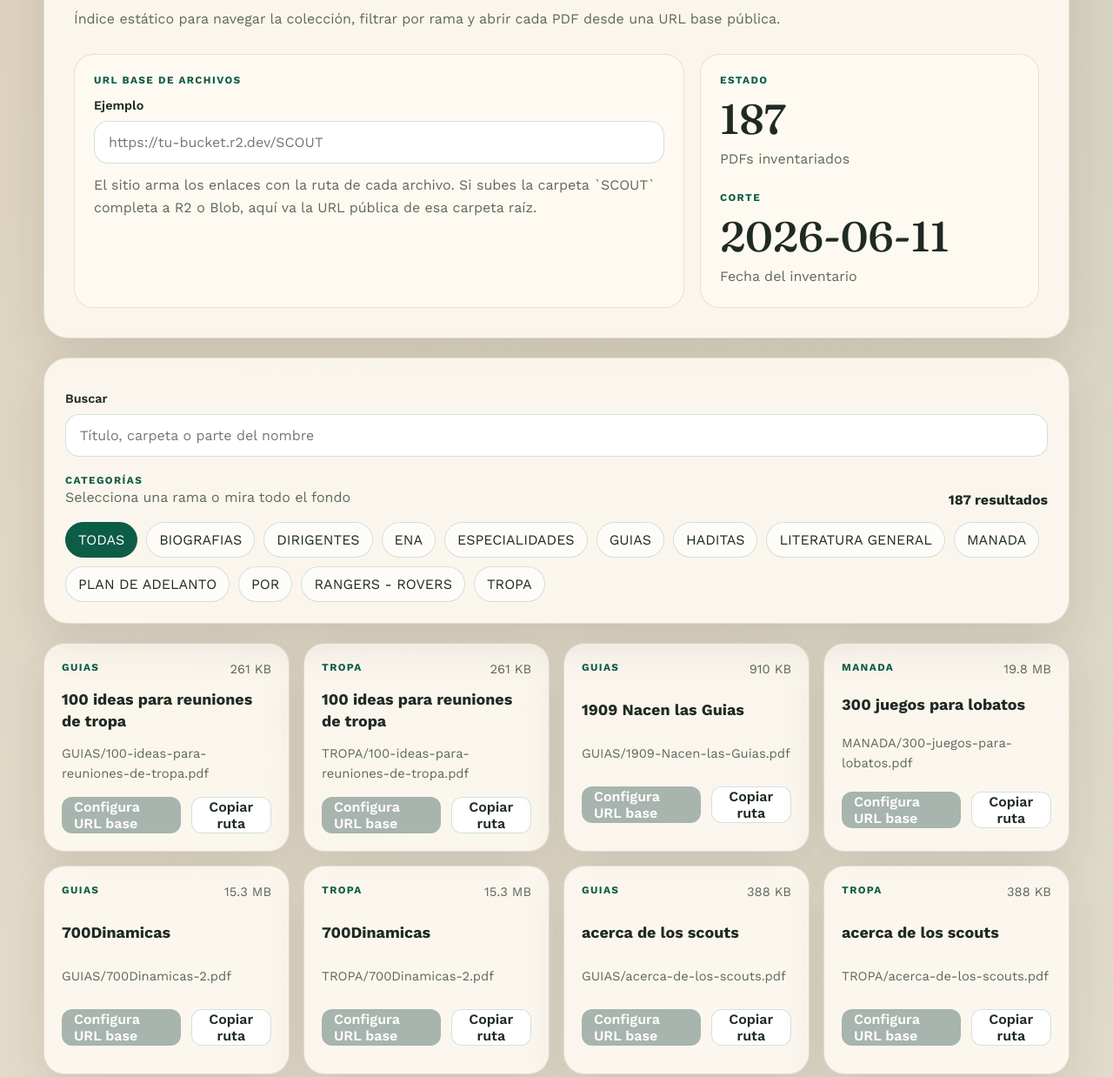
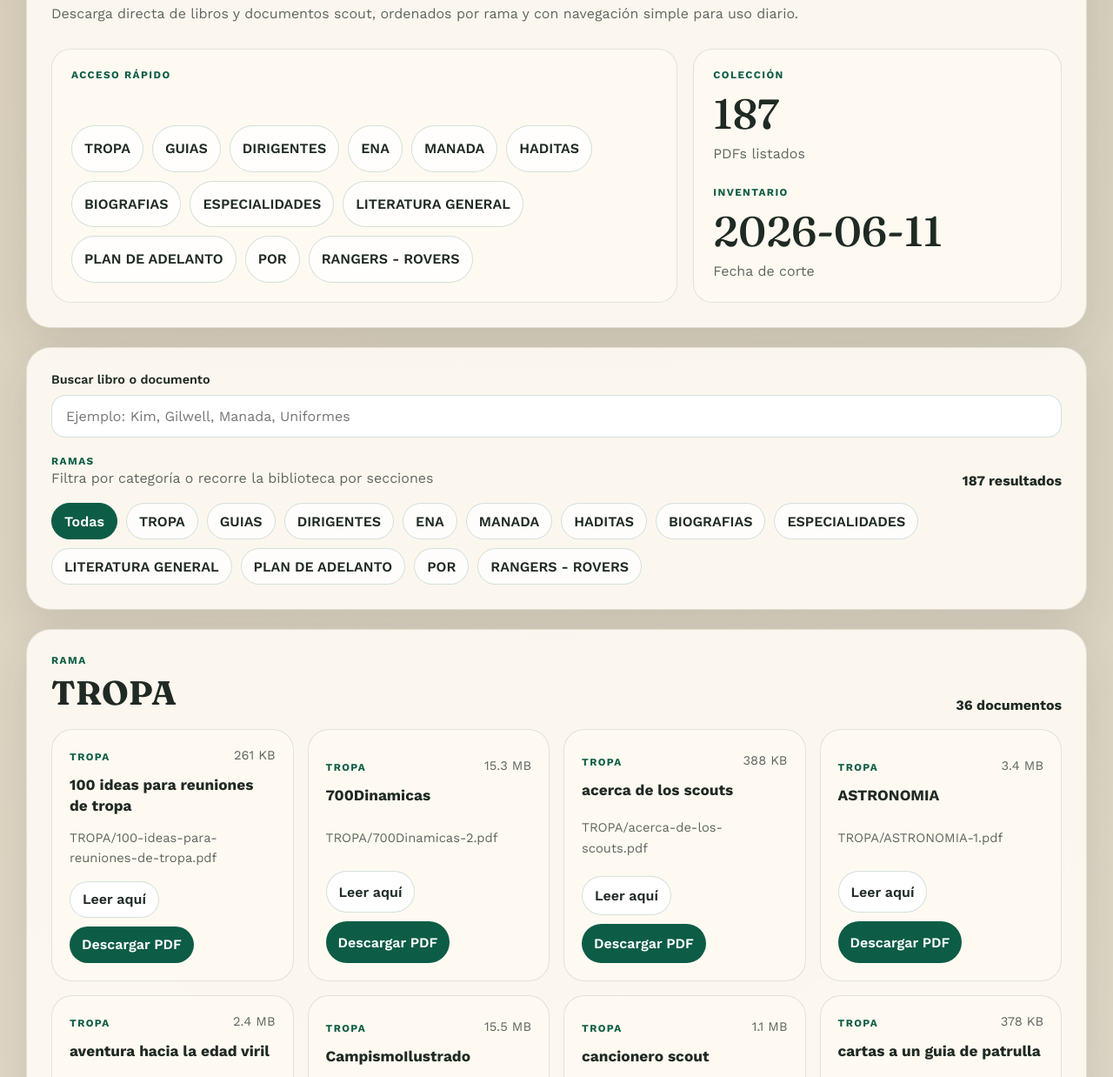
Before and after one commit to NachoPDFdev/Biblioteca-scout-chile, a plain HTML site: page index.html in a window 1280 px wide. Shown: the part 321-1559 px from the top of the page at 87% size. Drawn offline with nearby package versions, Linux system fonts and the light colour scheme.

Commit message:
Use config.js + add R2 viewer and sectioned UI
Replace the manual base-URL input with a fixed config.js (window.SCOUT_LIBRARY_CONFIG.assetBaseUrl) and wire app.js to use it. Refactor app.js to render quick navigation, grouped category sections, prioritized category ordering, card templates, and an inline PDF viewer (open/close, iframe) while simplifying filtering and URL building. Update index.html to remove the base-url form, add section/ card templates, quick-nav, config warning, and include config.js. Update styles.css to support the new layout, viewer, and visual tweaks. README edited to document config.js and R2 usage and deployment notes.

```diff
--- a/app.js
+++ b/app.js
@@ -1,22 +1,33 @@
+const CONFIG = window.SCOUT_LIBRARY_CONFIG || {};
+const ASSET_BASE_URL = normalizeBaseUrl(CONFIG.assetBaseUrl || "");
+
 const state = {
   items: [],
   query: "",
   category: "TODAS",
-  baseUrl: localStorage.getItem("scoutLibraryBaseUrl") || "",
 };
 
 const els = {
-  baseUrl: document.querySelector("#base-url"),
   search: document.querySelector("#search"),
   categoryChips: document.querySelector("#category-chips"),
-  results: document.querySelector("#results"),
+  quickNav: document.querySelector("#quick-nav"),
+  sections: document.querySelector("#sections"),
   resultCount: document.querySelector("#result-count"),
   fileCount: document.querySelector("#file-count"),
   generatedAt: document.querySelector("#generated-at"),
-  template: document.querySelector("#card-template"),
+  configWarning: document.querySelector("#config-warning"),
+  sectionTemplate: document.querySelector("#section-template"),
+  cardTemplate: document.querySelector("#card-template"),
+  viewer: document.querySelector("#viewer"),
+  viewerBackdrop: document.querySelector("#viewer-backdrop"),
+  viewerFrame: document.querySelector("#viewer-frame"),
+  viewerTitle: document.querySelector("#viewer-title"),
+  viewerOpen: document.querySelector("#viewer-open"),
+  viewerClose: document.querySelector("#viewer-close"),
 };
 
 const COLLATOR = new Intl.Collator("es", { sensitivity: "base" });
+const PRIORITY_CATEGORIES = ["TROPA", "GUIAS", "DIRIGENTES", "ENA", "MANADA", "HADITAS"];
 
 boot();
 
@@ -24,109 +35,148 @@ async function boot() {
   const response = await fetch("./inventory.json");
   const data = await response.json();
   state.items = data.items;
+
   els.fileCount.textContent = String(data.fileCount);
   els.generatedAt.textContent = data.generatedAt;
-  els.baseUrl.value = state.baseUrl;
+  els.configWarning.hidden = Boolean(ASSET_BASE_URL);
 
   renderCategories();
-  renderResults();
+  renderQuickNav();
+  renderSections();
 
-  els.search.addEventListener("input", onSearchInput);
-  els.baseUrl.addEventListener("input", onBaseUrlInput);
-}
-
-function onSearchInput(event) {
+  els.search.addEventListener("input", (event) => {
     state.query = event.target.value.trim().toLowerCase();
-  renderResults();
-}
-
-function onBaseUrlInput(event) {
-  state.baseUrl = normalizeBaseUrl(event.target.value);
-  localStorage.setItem("scoutLibraryBaseUrl", state.baseUrl);
-  renderResults();
+    renderSections();
+  });
+  els.viewerClose.addEventListener("click", closeViewer);
+  els.viewerBackdrop.addEventListener("click", closeViewer);
 }
 
 function renderCategories() {
-  const categories = ["TODAS", ...new Set(state.items.map((item) => item.category).sort(COLLATOR.compare))];
+  const categories = ["TODAS", ...orderedCategories()];
   els.categoryChips.replaceChildren();
 
   for (const category of categories) {
     const button = document.createElement("button");
     button.type = "button";
     button.className = `chip${category === state.category ? " is-active" : ""}`;
-    button.textContent = category;
+    button.textContent = formatCategory(category);
     button.addEventListener("click", () => {
       state.category = category;
       renderCategories();
-      renderResults();
+      renderSections();
     });
     els.categoryChips.appendChild(button);
   }
 }
 
-function renderResults() {
-  const filtered = state.items.filter((item) => {
-    const matchesCategory = state.category === "TODAS" || item.category === state.category;
-    if (!matchesCategory) return false;
+function renderQuickNav() {
+  els.quickNav.replaceChildren();
 
-    if (!state.query) return true;
+  for (const category of orderedCategories()) {
+    const link = document.createElement("a");
+    link.className = "quick-link";
+    link.href = `#section-${slugify(category)}`;
+    link.textContent = formatCategory(category);
+    els.quickNav.appendChild(link);
+  }
+}
 
-    const haystack = `${item.title} ${item.file} ${item.category}`.toLowerCase();
-    return haystack.includes(state.query);
-  });
+function renderSections() {
+  const visible = filteredItems();
+  els.resultCount.textContent = `${visible.length} resultados`;
+  els.sections.replaceChildren();
 
-  filtered.sort((a, b) => COLLATOR.compare(a.title, b.title));
-  els.resultCount.textContent = `${filtered.length} resultados`;
-  els.results.replaceChildren();
-
-  if (!filtered.length) {
+  if (!visible.length) {
     const empty = document.createElement("article");
     empty.className = "empty-state";
-    empty.innerHTML = "<strong>Sin resultados.</strong><p>Prueba otra búsqueda o vuelve a \"TODAS\".</p>";
-    els.results.appendChild(empty);
+    empty.innerHTML = "<strong>Sin resultados.</strong><p>Prueba otro término o vuelve a todas las ramas.</p>";
+    els.sections.appendChild(empty);
     return;
   }
 
-  for (const item of filtered) {
-    const fragment = els.template.content.cloneNode(true);
+  for (const category of orderedCategories()) {
+    const items = visible
+      .filter((item) => item.category === category)
+      .sort((a, b) => COLLATOR.compare(a.title, b.title));
+
+    if (!items.length) continue;
+
+    const fragment = els.sectionTemplate.content.cloneNode(true);
+    const section = fragment.querySelector(".category-section");
+    const grid = fragment.querySelector(".section-grid");
+
+    section.id = `section-${slugify(category)}`;
+    fragment.querySelector(".section-kicker").textContent = "Rama";
+    fragment.querySelector(".section-title").textContent = formatCategory(category);
+    fragment.querySelector(".section-count").textContent = `${items.length} documentos`;
+
+    for (const item of items) {
+      grid.appendChild(buildCard(item));
+    }
+
+    els.sections.appendChild(fragment);
+  }
+}
+
+function buildCard(item) {
+  const fragment = els.cardTemplate.content.cloneNode(true);
+  const link = fragment.querySelector(".primary-link");
+  const readButton = fragment.querySelector(".read-button");
   const url = buildAssetUrl(item.file);
-    const card = fragment.querySelector(".card");
-    const link = fragment.querySelector(".primary-link");
-    const copyButton = fragment.querySelector(".ghost-button");
 
-    fragment.querySelector(".card-category").textContent = item.category;
+  fragment.querySelector(".card-category").textContent = formatCategory(item.category);
   fragment.querySelector(".card-size").textContent = formatBytes(item.sizeBytes);
   fragment.querySelector(".card-title").textContent = item.title;
   fragment.querySelector(".card-path").textContent = item.file;
 
   if (url) {
     link.href = url;
+    link.setAttribute("download", "");
+    readButton.addEventListener("click", () => openViewer(item.title, url));
   } else {
     link.removeAttribute("href");
     link.classList.add("is-disabled");
-      link.textContent = "Configura URL base";
+    link.textContent = "Configurar R2";
+    readButton.disabled = true;
   }
 
-    copyButton.addEventListener("click", async () => {
-      try {
-        await navigator.clipboard.writeText(item.file);
-        copyButton.textContent = "Ruta copiada";
-        window.setTimeout(() => {
-          copyButton.textContent = "Copiar ruta";
-        }, 1200);
-      } catch {
-        copyButton.textContent = "No se pudo copiar";
+  return fragment;
 }
+
+function filteredItems() {
+  return state.items.filter((item) => {
+    const matchesCategory = state.category === "TODAS" || item.category === state.category;
+    if (!matchesCategory) return false;
+    if (!state.query) return true;
+
+    const haystack = `${item.title} ${item.file} ${item.category}`.toLowerCase();
+    return haystack.includes(state.query);
   });
+}
 
-    els.results.appendChild(fragment);
-    card.dataset.file = item.file;
+function orderedCategories() {
+  const categories = [...new Set(state.items.map((item) => item.category))];
+  return categories.sort((a, b) => {
+    const ia = PRIORITY_CATEGORIES.indexOf(a);
+    const ib = PRIORITY_CATEGORIES.indexOf(b);
+    if (ia !== -1 || ib !== -1) {
+      if (ia === -1) return 1;
+      if (ib === -1) return -1;
+      return ia - ib;
     }
+    return COLLATOR.compare(a, b);
+  });
+}
+
+function formatCategory(category) {
+  if (category === "TODAS") return "Todas";
+  return category;
 }
 
 function buildAssetUrl(file) {
-  if (!state.baseUrl) return "";
-  return `${normalizeBaseUrl(state.baseUrl)}/${encodePath(file)}`;
+  if (!ASSET_BASE_URL) return "";
+  return `${ASSET_BASE_URL}/${encodePath(file)}`;
 }
 
 function normalizeBaseUrl(value) {
@@ -141,8 +191,24 @@ function encodePath(path) {
 }
 
 function formatBytes(bytes) {
-  if (bytes < 1024 * 1024) {
-    return `${Math.round(bytes / 1024)} KB`;
-  }
+  if (bytes < 1024 * 1024) return `${Math.round(bytes / 1024)} KB`;
   return `${(bytes / (1024 * 1024)).toFixed(1)} MB`;
 }
+
+function slugify(value) {
+  return value.toLowerCase().replace(/[^a-z0-9]+/g, "-").replace(/(^-|-$)/g, "");
+}
+
+function openViewer(title, url) {
+  els.viewerTitle.textContent = title;
+  els.viewerOpen.href = url;
+  els.viewerFrame.src = url;
+  els.viewer.hidden = false;
+  document.body.style.overflow = "hidden";
+}
+
+function closeViewer() {
+  els.viewer.hidden = true;
+  els.viewerFrame.src = "";
+  document.body.style.overflow = "";
+}
--- /dev/null
+++ b/config.js
@@ -0,0 +1,3 @@
+window.SCOUT_LIBRARY_CONFIG = {
+  assetBaseUrl: "https://pub-15f0e572a1844899ade258a6cac7e7b9.r2.dev/SCOUT"
+};
--- a/index.html
+++ b/index.html
@@ -12,38 +12,26 @@
   <body>
     <main class="page-shell">
       <section class="hero">
-        <p class="eyebrow">Archivo digital</p>
+        <p class="eyebrow">Biblioteca digital</p>
         <h1>Biblioteca Scout Chilena Rescatada</h1>
         <p class="hero-copy">
-          Índice estático para navegar la colección, filtrar por rama y abrir cada PDF desde una URL base pública.
+          Descarga directa de libros y documentos scout, ordenados por rama y con navegación simple para uso diario.
         </p>
         <div class="hero-grid">
-          <article class="hero-panel">
-            <p class="panel-label">URL base de archivos</p>
-            <label class="base-url-field" for="base-url">
-              <span>Ejemplo</span>
-              <input
-                id="base-url"
-                type="url"
-                spellcheck="false"
-                placeholder="https://tu-bucket.r2.dev/SCOUT"
-              >
-            </label>
-            <p class="panel-help">
-              El sitio arma los enlaces con la ruta de cada archivo. Si subes la carpeta `SCOUT` completa a R2 o Blob,
-              aquí va la URL pública de esa carpeta raíz.
-            </p>
+          <article class="hero-panel hero-panel-wide">
+            <p class="panel-label">Acceso rápido</p>
+            <div class="quick-nav" id="quick-nav"></div>
           </article>
           <article class="hero-panel stats-panel">
             <div>
-              <p class="panel-label">Estado</p>
+              <p class="panel-label">Colección</p>
               <p class="stat-number" id="file-count">0</p>
-              <p class="stat-caption">PDFs inventariados</p>
+              <p class="stat-caption">PDFs listados</p>
             </div>
             <div>
-              <p class="panel-label">Corte</p>
+              <p class="panel-label">Inventario</p>
               <p class="stat-date" id="generated-at">-</p>
-              <p class="stat-caption">Fecha del inventario</p>
+              <p class="stat-caption">Fecha de corte</p>
             </div>
           </article>
         </div>
@@ -51,21 +39,37 @@
 
       <section class="controls">
         <label class="search-field" for="search">
-          <span>Buscar</span>
-          <input id="search" type="search" placeholder="Título, carpeta o parte del nombre">
+          <span>Buscar libro o documento</span>
+          <input id="search" type="search" placeholder="Ejemplo: Kim, Gilwell, Manada, Uniformes">
         </label>
         <div class="filters-header">
           <div>
-            <p class="filters-title">Categorías</p>
-            <p class="filters-subtitle">Selecciona una rama o mira todo el fondo</p>
+            <p class="filters-title">Ramas</p>
+            <p class="filters-subtitle">Filtra por categoría o recorre la biblioteca por secciones</p>
           </div>
           <p class="result-count" id="result-count">0 resultados</p>
         </div>
         <div class="category-chips" id="category-chips"></div>
+        <p class="config-warning" id="config-warning" hidden>
+          Falta configurar la URL base de R2 en <code>config.js</code>.
+        </p>
       </section>
 
-      <section class="results" id="results"></section>
+      <section class="sections" id="sections"></section>
     </main>
+
+    <template id="section-template">
+      <section class="category-section">
+        <div class="section-head">
+          <div>
+            <p class="section-kicker"></p>
+            <h2 class="section-title"></h2>
+          </div>
+          <p class="section-count"></p>
+        </div>
+        <div class="section-grid"></div>
+      </section>
+    </template>
 
     <template id="card-template">
       <article class="card">
@@ -73,15 +77,30 @@
           <p class="card-category"></p>
           <p class="card-size"></p>
         </div>
-        <h2 class="card-title"></h2>
+        <h3 class="card-title"></h3>
         <p class="card-path"></p>
         <div class="card-actions">
-          <a class="primary-link" target="_blank" rel="noreferrer">Abrir PDF</a>
-          <button class="ghost-button" type="button">Copiar ruta</button>
+          <button class="ghost-button read-button" type="button">Leer aquí</button>
+          <a class="primary-link" target="_blank" rel="noreferrer">Descargar PDF</a>
         </div>
       </article>
     </template>
 
+    <section class="viewer" id="viewer" hidden>
+      <div class="viewer-backdrop" id="viewer-backdrop"></div>
+      <div class="viewer-panel">
+        <div class="viewer-head">
+          <p class="viewer-title" id="viewer-title">PDF</p>
+          <div class="viewer-actions">
+            <a class="ghost-link" id="viewer-open" target="_blank" rel="noreferrer">Abrir aparte</a>
+            <button class="ghost-button" id="viewer-close" type="button">Cerrar</button>
+          </div>
+        </div>
+        <iframe class="viewer-frame" id="viewer-frame" title="Visor PDF"></iframe>
+      </div>
+    </section>
+
+    <script src="./config.js"></script>
     <script src="./app.js" defer></script>
   </body>
 </html>
--- a/styles.css
+++ b/styles.css
@@ -1,6 +1,6 @@
 :root {
   --bg: #f4efe4;
-  --paper: rgba(255, 251, 243, 0.88);
+  --paper: rgba(255, 251, 243, 0.9);
   --paper-strong: #fffaf1;
   --ink: #1f2a24;
   --muted: #5e675f;
@@ -14,6 +14,10 @@
   box-sizing: border-box;
 }
 
+html {
+  scroll-behavior: smooth;
+}
+
 body {
   margin: 0;
   color: var(--ink);
@@ -25,13 +29,14 @@ body {
 }
 
 .page-shell {
-  width: min(1180px, calc(100% - 32px));
+  width: min(1220px, calc(100% - 32px));
   margin: 0 auto;
   padding: 40px 0 80px;
 }
 
 .hero,
-.controls {
+.controls,
+.category-section {
   background: var(--paper);
   border: 1px solid var(--line);
   border-radius: 28px;
@@ -39,14 +44,17 @@ body {
   backdrop-filter: blur(14px);
 }
 
-.hero {
-  padding: 34px;
+.hero,
+.controls,
+.category-section {
+  padding: 28px;
 }
 
 .eyebrow,
 .panel-label,
 .filters-title,
-.card-category {
+.card-category,
+.section-kicker {
   margin: 0;
   letter-spacing: 0.12em;
   text-transform: uppercase;
@@ -57,17 +65,17 @@ body {
 
 .hero h1 {
   margin: 10px 0 12px;
-  max-width: 12ch;
+  max-width: 11ch;
   font-family: "Fraunces", serif;
-  font-size: clamp(2.5rem, 6vw, 5rem);
+  font-size: clamp(2.7rem, 6vw, 5.2rem);
   line-height: 0.95;
 }
 
 .hero-copy,
-.panel-help,
 .filters-subtitle,
 .card-path,
-.stat-caption {
+.stat-caption,
+.config-warning {
   margin: 0;
   color: var(--muted);
   line-height: 1.6;
@@ -75,7 +83,7 @@ body {
 
 .hero-grid {
   display: grid;
-  grid-template-columns: 1.8fr 1fr;
+  grid-template-columns: 1.7fr 1fr;
   gap: 18px;
   margin-top: 28px;
 }
@@ -87,20 +95,78 @@ body {
   border: 1px solid var(--line);
 }
 
+.hero-panel-wide {
+  display: grid;
+  gap: 16px;
+}
+
 .stats-panel {
   display: grid;
   gap: 24px;
   align-content: start;
 }
 
-.base-url-field,
+.quick-nav {
+  display: flex;
+  flex-wrap: wrap;
+  gap: 10px;
+}
+
+.quick-link,
+.chip,
+.primary-link,
+.ghost-button,
+.ghost-link {
+  display: inline-flex;
+  justify-content: center;
+  align-items: center;
+  min-height: 42px;
+  padding: 0 14px;
+  border-radius: 999px;
+  text-decoration: none;
+  font: inherit;
+  font-weight: 600;
+  transition: 140ms ease;
+}
+
+.quick-link,
+.chip {
+  border: 1px solid rgba(13, 92, 70, 0.18);
+  background: rgba(255, 255, 255, 0.74);
+  color: var(--ink);
+}
+
+.ghost-button,
+.ghost-link {
+  border: 1px solid rgba(13, 92, 70, 0.18);
+  background: white;
+  color: var(--ink);
+  cursor: pointer;
+}
+
+.quick-link:hover,
+.chip:hover,
+.chip:focus-visible,
+.primary-link:hover {
+  transform: translateY(-1px);
+}
+
+.stat-number,
+.stat-date {
+  margin: 8px 0 4px;
+  font-family: "Fraunces", serif;
+  font-size: clamp(2rem, 4vw, 3rem);
+}
+
+.controls {
+  margin-top: 22px;
+}
+
 .search-field {
   display: grid;
   gap: 10px;
-  margin: 14px 0 12px;
 }
 
-.base-url-field span,
 .search-field span {
   font-size: 0.9rem;
   font-weight: 600;
@@ -121,27 +187,21 @@ input:focus {
   border-color: var(--accent);
 }
 
-.stat-number,
-.stat-date {
-  margin: 8px 0 4px;
-  font-family: "Fraunces", serif;
-  font-size: clamp(2rem, 4vw, 3rem);
-}
-
-.controls {
-  margin-top: 22px;
-  padding: 24px;
+.filters-header,
+.section-head,
+.card-head {
+  display: flex;
+  justify-content: space-between;
+  gap: 16px;
+  align-items: end;
 }
 
 .filters-header {
-  display: flex;
-  justify-content: space-between;
-  align-items: end;
-  gap: 16px;
   margin-top: 20px;
 }
 
-.result-count {
+.result-count,
+.section-count {
   margin: 0;
   font-weight: 700;
 }
@@ -154,20 +214,7 @@ input:focus {
 }
 
 .chip {
-  border: 1px solid rgba(13, 92, 70, 0.18);
-  background: rgba(255, 255, 255, 0.72);
-  color: var(--ink);
-  padding: 10px 14px;
-  border-radius: 999px;
   cursor: pointer;
-  font: inherit;
-  transition: 140ms ease;
-}
-
-.chip:hover,
-.chip:focus-visible {
-  transform: translateY(-1px);
-  border-color: var(--accent);
 }
 
 .chip.is-active {
@@ -176,10 +223,33 @@ input:focus {
   border-color: var(--accent);
 }
 
-.results {
+.config-warning {
+  margin-top: 16px;
+  padding: 12px 14px;
+  border-radius: 16px;
+  background: rgba(180, 100, 42, 0.12);
+}
+
+.config-warning code {
+  font-family: ui-monospace, SFMono-Regular, Menlo, Consolas, monospace;
+}
+
+.sections {
   margin-top: 22px;
   display: grid;
-  grid-template-columns: repeat(auto-fill, minmax(260px, 1fr));
+  gap: 18px;
+}
+
+.section-title {
+  margin: 6px 0 0;
+  font-family: "Fraunces", serif;
+  font-size: clamp(1.6rem, 3vw, 2.5rem);
+}
+
+.section-grid {
+  margin-top: 18px;
+  display: grid;
+  grid-template-columns: repeat(auto-fill, minmax(250px, 1fr));
   gap: 16px;
 }
 
@@ -187,19 +257,16 @@ input:focus {
   display: grid;
   gap: 14px;
   padding: 20px;
-  min-height: 240px;
-  background: var(--paper);
+  min-height: 220px;
+  background: var(--paper-strong);
   border: 1px solid var(--line);
   border-radius: 24px;
-  box-shadow: var(--shadow);
 }
 
-.card-head,
 .card-actions {
   display: flex;
-  justify-content: space-between;
-  gap: 12px;
-  align-items: start;
+  gap: 10px;
+  flex-wrap: wrap;
 }
 
 .card-size {
@@ -210,7 +277,7 @@ input:focus {
 
 .card-title {
   margin: 0;
-  font-size: 1.12rem;
+  font-size: 1.08rem;
   line-height: 1.35;
 }
 
@@ -219,29 +286,10 @@ input:focus {
   word-break: break-word;
 }
 
-.primary-link,
-.ghost-button {
-  display: inline-flex;
-  justify-content: center;
-  align-items: center;
-  min-height: 42px;
-  padding: 0 14px;
-  border-radius: 12px;
-  font: inherit;
-  font-weight: 600;
-  text-decoration: none;
-}
-
 .primary-link {
+  width: fit-content;
   background: var(--accent);
   color: white;
-}
-
-.ghost-button {
-  border: 1px solid rgba(13, 92, 70, 0.18);
-  background: white;
-  color: var(--ink);
-  cursor: pointer;
 }
 
 .primary-link.is-disabled {
@@ -249,27 +297,76 @@ input:focus {
   pointer-events: none;
 }
 
+.viewer {
+  position: fixed;
+  inset: 0;
+  z-index: 50;
+}
+
+.viewer-backdrop {
+  position: absolute;
+  inset: 0;
+  background: rgba(16, 24, 20, 0.72);
+}
+
+.viewer-panel {
+  position: relative;
+  width: min(1100px, calc(100% - 20px));
+  height: min(90vh, 900px);
+  margin: 5vh auto;
+  background: var(--paper-strong);
+  border-radius: 24px;
+  overflow: hidden;
+  box-shadow: var(--shadow);
+}
+
+.viewer-head {
+  display: flex;
+  justify-content: space-between;
+  align-items: center;
+  gap: 16px;
+  padding: 14px 16px;
+  border-bottom: 1px solid var(--line);
+}
+
+.viewer-title {
+  margin: 0;
+  font-weight: 700;
+}
+
+.viewer-actions {
+  display: flex;
+  gap: 10px;
+  flex-wrap: wrap;
+}
+
+.viewer-frame {
+  width: 100%;
+  height: calc(100% - 71px);
+  border: 0;
+  background: white;
+}
+
 .empty-state {
-  grid-column: 1 / -1;
   padding: 26px;
   border-radius: 24px;
   border: 1px dashed rgba(13, 92, 70, 0.28);
   background: rgba(255, 255, 255, 0.5);
 }
 
-@media (max-width: 820px) {
+@media (max-width: 860px) {
   .hero-grid {
     grid-template-columns: 1fr;
   }
 
   .filters-header,
-  .card-head,
-  .card-actions {
+  .section-head,
+  .card-head {
     flex-direction: column;
     align-items: start;
   }
 
-  .results {
+  .section-grid {
     grid-template-columns: 1fr;
   }
 }
```
Also changed, not shown: 1 other file. Lines whose indentation alone changed are shown as unchanged.
